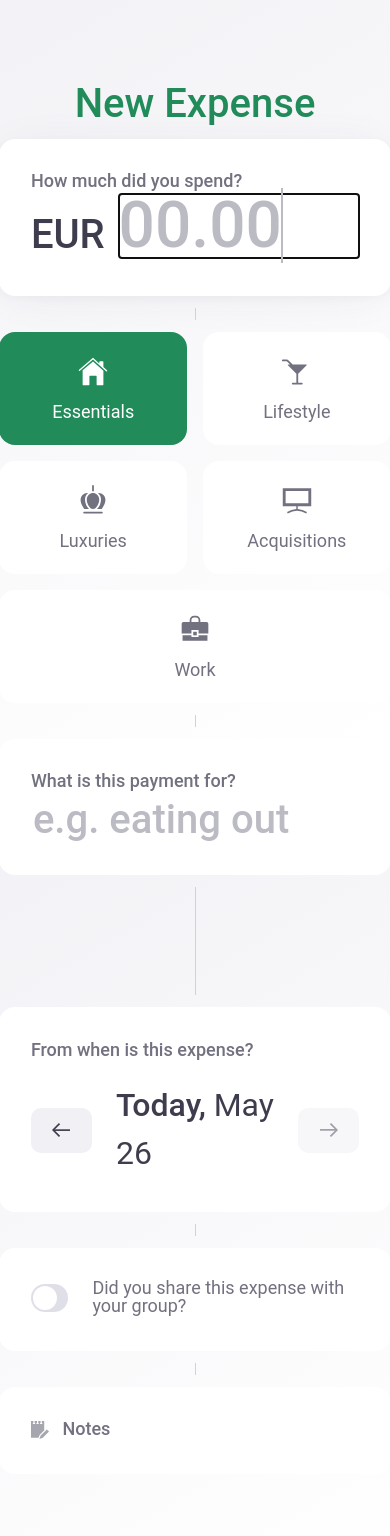
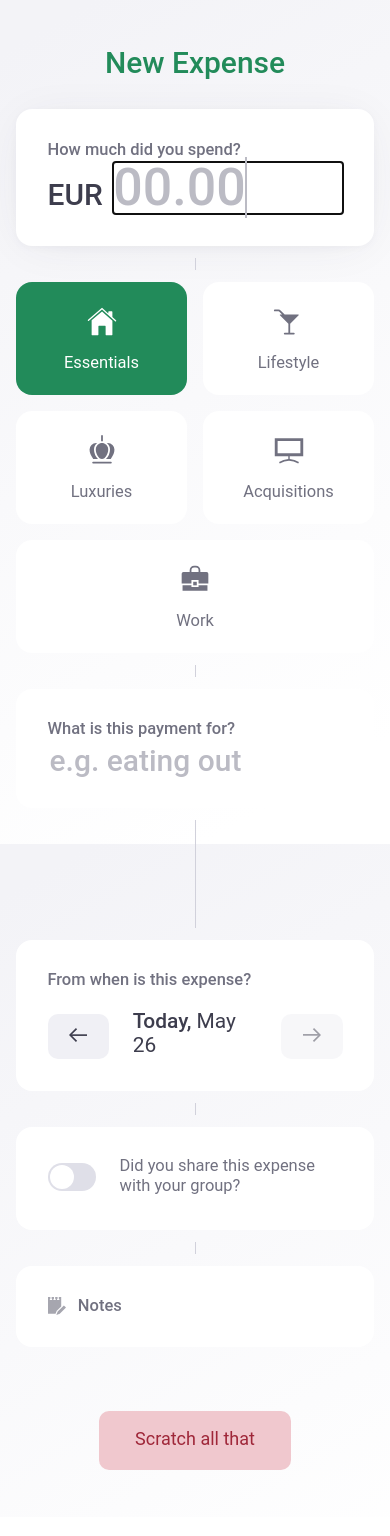
Before and after one commit to Edeltraudt/scontrino-frontend, a React (Create React App) app: page / in a window 390 px wide. Shown: the top 1536 px of the page. Built offline with nearby package versions, Linux system fonts and the light colour scheme.

Commit message:
Improve responsive styles

```diff
--- a/src/Forms/Input.js
+++ b/src/Forms/Input.js
@@ -11,11 +11,11 @@ const Wrap = styled.div`
   ${({ huge }) =>
     huge &&
     `
-      font-size: 4rem;
+      font-size: calc(3rem + 1vw);
       height: 1em;
     `}
 
-  ${({ large }) => large && `font-size: 2.5rem;`}
+  ${({ large }) => large && `font-size: calc(1.75rem + 0.5vw)`}
 `;
 
 const Field = styled.input`
--- a/src/Forms/Lightswitch.js
+++ b/src/Forms/Lightswitch.js
@@ -20,6 +20,7 @@ const FakeSwitch = styled.span`
   box-sizing: content-box;
   cursor: pointer;
   height: 1.5rem;
+  flex-shrink: 0;
   margin-bottom: -2px;
   margin-right: 1.5rem;
   padding: 2px;
--- a/src/NewExpense/Datepicker/index.js
+++ b/src/NewExpense/Datepicker/index.js
@@ -12,16 +12,17 @@ const Wrap = styled.div`
   align-items: center;
   display: flex;
   justify-content: space-between;
+  line-height: 1.125;
   margin: 1.125rem 0 0;
   position: relative;
   width: 100%;
 `;
 
 const Value = styled.strong`
-  font-size: 2rem;
+  font-size: calc(1.125rem + 0.75vw);
   font-weight: 400;
   flex: 1;
-  margin: 0 1.5rem 0.125em;
+  margin: 0 1.5rem 0.25em;
 `;
 
 const RelativeValue = styled.span`
--- a/src/NewExpense/index.js
+++ b/src/NewExpense/index.js
@@ -48,10 +48,11 @@ const FormWrap = styled.form`
 const FormHeadline = styled(Title)`
   align-self: start;
   line-height: 1;
-  margin: 2.25rem 0 0;
+  margin: 0 0 1rem;
   text-align: center;
 
   @media only screen and (min-width: 64em) {
+    margin: 2.25rem 0 0;
     position: sticky;
     top: 45vh;
     transform: translateY(-50%);
@@ -102,8 +103,7 @@ export const NewExpenseView = ({ props }) => {
     cost: parseFloat(cost / 100),
     currency,
     category,
-    // TODO: remove string modifications once API allows non-lowercase
-    name: name,
+    name,
     date: date.toISOString().slice(0, 10),
     sharing,
     notes,
--- a/src/shared/Typography/Headlines.js
+++ b/src/shared/Typography/Headlines.js
@@ -4,10 +4,12 @@ import { colors, font } from "./../../theme";
 
 export const Title = styled.h1`
   color: ${colors.primary};
-  font: 500 normal 2.5rem/1.25 ${font.headline};
+  font: 500 normal 1.75rem/1.25 ${font.headline};
+  font-size: calc(1.75rem + 0.5vw);
 `;
 
 export const Headline = styled.h2`
   color: ${colors.secondaryInvert};
-  font: 500 normal 1.5rem/1.25 ${font.headline};
+  font: 500 normal 1.375rem/1.25 ${font.headline};
+  font-size: calc(1.25rem + 0.25vw);
 `;
--- a/src/shared/Typography/Label.js
+++ b/src/shared/Typography/Label.js
@@ -5,9 +5,9 @@ import { colors } from "./../../theme";
 export const Label = styled.label`
   color: ${colors.label};
   cursor: pointer;
-  font-size: 1.125rem;
+  font-size: calc(1rem + 0.125vw);
   font-weight: 500;
-  line-height: 1;
+  line-height: 1.25;
   margin: 0 0 0.25em;
 
   svg {
```
